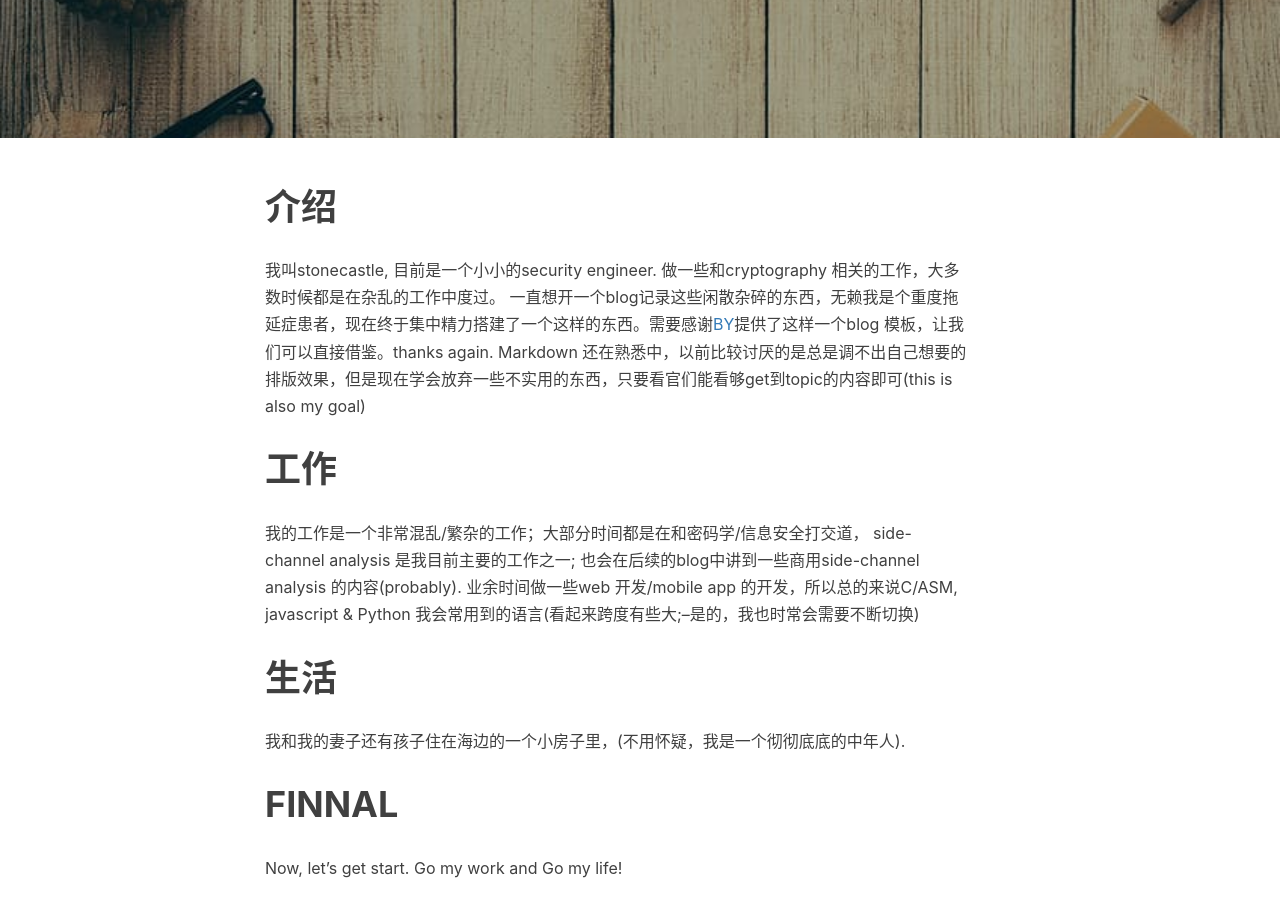
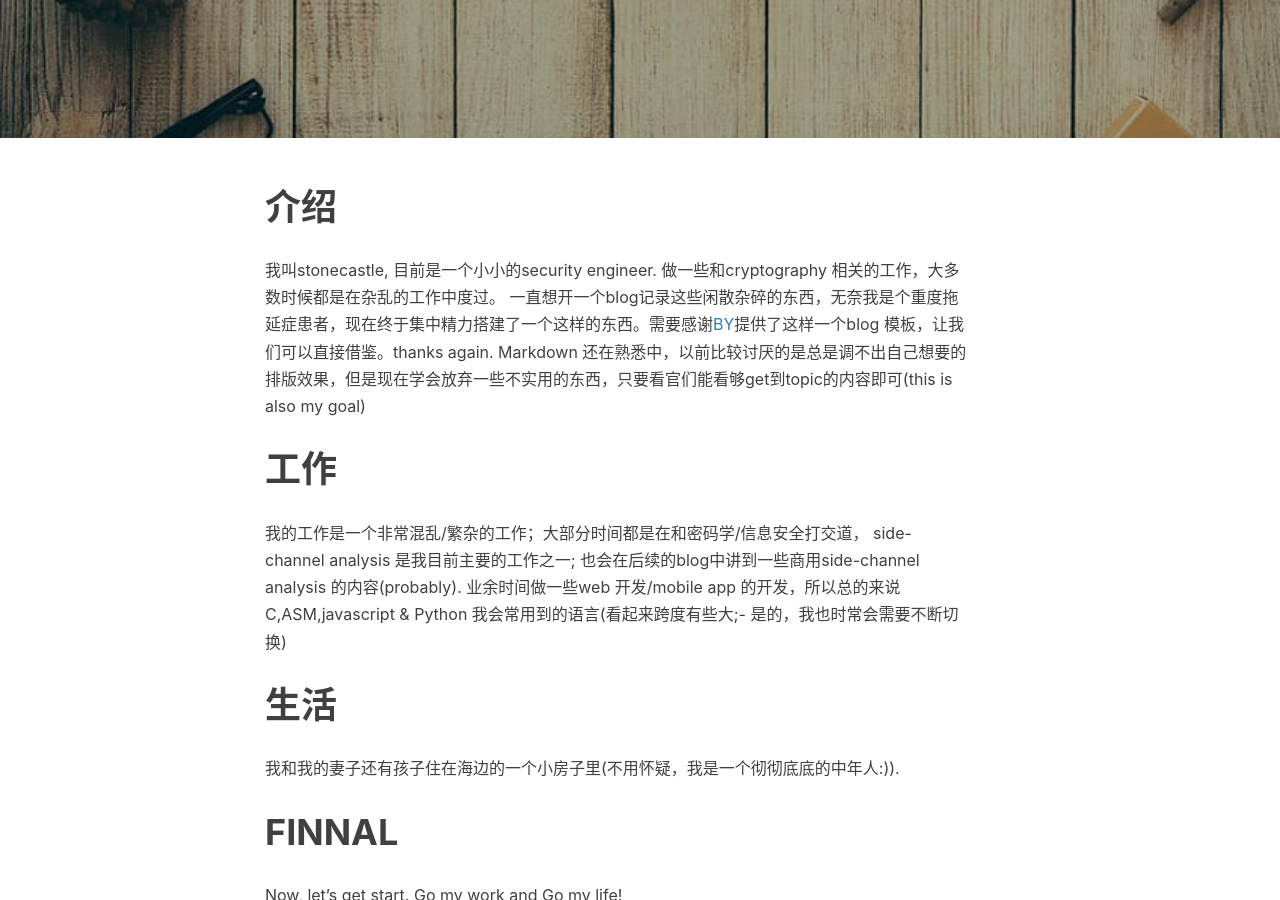
Before and after one commit to haoranstone/stonecastle, a Jekyll site: the page built from _posts/2018-05-10-开篇博客记.md, in a window 1280 px wide and 900 px high, scrolled down 385 px. Built offline with Jekyll 4.4.1, drawn with Linux system fonts in a browser that asks for light colours; nearby versions of some CDN libraries; comment, search, counter and statistics services are not loaded.

```diff
--- a/_posts/2018-05-10-开篇博客记.md
+++ b/_posts/2018-05-10-开篇博客记.md
@@ -9,13 +9,13 @@ tags:
   - life
 ---
 # 介绍
- 我叫stonecastle, 目前是一个小小的security engineer. 做一些和cryptography 相关的工作，大多数时候都是在杂乱的工作中度过。 一直想开一个blog记录这些闲散杂碎的东西，无赖我是个重度拖延症患者，现在终于集中精力搭建了一个这样的东西。需要感谢[BY](http://qiubaiying.top/)提供了这样一个blog 模板，让我们可以直接借鉴。thanks again. Markdown 还在熟悉中，以前比较讨厌的是总是调不出自己想要的排版效果，但是现在学会放弃一些不实用的东西，只要看官们能看够get到topic的内容即可(this is also my goal)
+ 我叫stonecastle, 目前是一个小小的security engineer. 做一些和cryptography 相关的工作，大多数时候都是在杂乱的工作中度过。 一直想开一个blog记录这些闲散杂碎的东西，无奈我是个重度拖延症患者，现在终于集中精力搭建了一个这样的东西。需要感谢[BY](http://qiubaiying.top/)提供了这样一个blog 模板，让我们可以直接借鉴。thanks again. Markdown 还在熟悉中，以前比较讨厌的是总是调不出自己想要的排版效果，但是现在学会放弃一些不实用的东西，只要看官们能看够get到topic的内容即可(this is also my goal)
 
 # 工作
- 我的工作是一个非常混乱/繁杂的工作；大部分时间都是在和密码学/信息安全打交道， side-channel analysis 是我目前主要的工作之一; 也会在后续的blog中讲到一些商用side-channel analysis 的内容(probably). 业余时间做一些web 开发/mobile app 的开发，所以总的来说C/ASM, javascript & Python 我会常用到的语言(看起来跨度有些大;--是的，我也时常会需要不断切换)
+ 我的工作是一个非常混乱/繁杂的工作；大部分时间都是在和密码学/信息安全打交道， side-channel analysis 是我目前主要的工作之一; 也会在后续的blog中讲到一些商用side-channel analysis 的内容(probably). 业余时间做一些web 开发/mobile app 的开发，所以总的来说C,ASM,javascript & Python 我会常用到的语言(看起来跨度有些大;- 是的，我也时常会需要不断切换)
 
 # 生活
- 我和我的妻子还有孩子住在海边的一个小房子里，(不用怀疑，我是一个彻彻底底的中年人).
+ 我和我的妻子还有孩子住在海边的一个小房子里(不用怀疑，我是一个彻彻底底的中年人:)).
 
 # FINNAL
  Now, let's get start. Go my work and Go my life!
```
Also changed, not shown: img/apple-touch-icon2.png.
